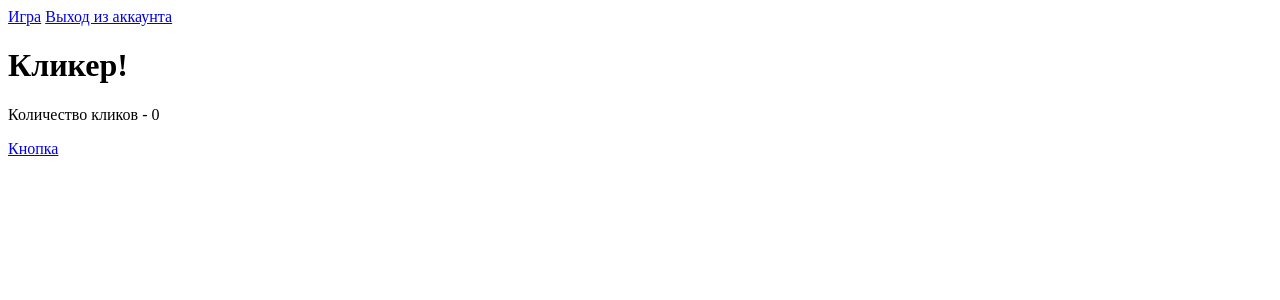
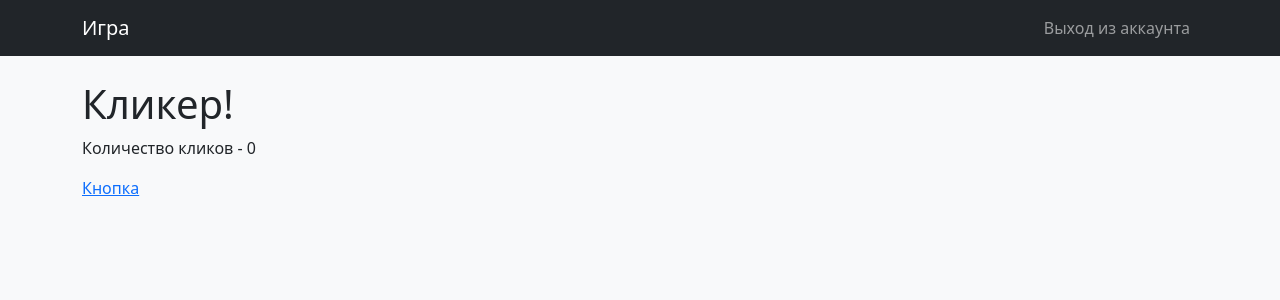
Before and after one commit to yural64/FlaskTrainingProject, a Flask app: page / in a window 1280 px wide. Shown: the top 300 px of the page. Run offline with Flask 3, Linux system fonts and the light colour scheme; the visitor is signed in with stand-in values (Sample User, id 1).

Commit message:
add Bootstrap for base.html

```diff
--- a/app/templates/base.html
+++ b/app/templates/base.html
@@ -2,34 +2,43 @@
 <html lang="en">
 <head>
     <meta charset="UTF-8">
+    <meta name="viewport" content="width=device-width, initial-scale=1">
     <title>Title</title>
+    <link href="https://cdn.jsdelivr.net/npm/bootstrap@5.3.0/dist/css/bootstrap.min.css" rel="stylesheet">
 </head>
-<body>
+<body class="bg-light">
 
-
-<nav>
-    <a href="{{ url_for('index') }}">Игра</a>
-    {% if current_user.is_authenticated %}
-        <a href="{{ url_for('logout') }}">Выход из аккаунта</a>
-    {% else %}
-        <a href="{{ url_for('login') }}">Вход в аккаунт</a>
-        <a href="{{ url_for('register') }}">Регистрация</a>
-    {% endif %}
+<nav class="navbar navbar-expand-lg navbar-dark bg-dark">
+    <div class="container">
+        <a class="navbar-brand" href="{{ url_for('index') }}">Игра</a>
+        <button class="navbar-toggler" type="button" data-bs-toggle="collapse" data-bs-target="#navbarNav" aria-controls="navbarNav" aria-expanded="false" aria-label="Toggle navigation">
+            <span class="navbar-toggler-icon"></span>
+        </button>
+        <div class="collapse navbar-collapse" id="navbarNav">
+            <ul class="navbar-nav ms-auto">
+                {% if current_user.is_authenticated %}
+                    <li class="nav-item"><a class="nav-link" href="{{ url_for('logout') }}">Выход из аккаунта</a></li>
+                {% else %}
+                    <li class="nav-item"><a class="nav-link" href="{{ url_for('login') }}">Вход в аккаунт</a></li>
+                    <li class="nav-item"><a class="nav-link" href="{{ url_for('register') }}">Регистрация</a></li>
+                {% endif %}
+            </ul>
+        </div>
+    </div>
 </nav>
 
-<div>
+<div class="container mt-4">
     {% with messages = get_flashed_messages(with_categories=true) %}
         {% if messages %}
-             {% for category, message in messages %}
-                 <div>{{ message }}</div>
-             {% endfor %}
+            {% for category, message in messages %}
+                <div class="alert alert-{{ category }}" role="alert">{{ message }}</div>
+            {% endfor %}
         {% endif %}
     {% endwith %}
 
-    {% block content %}
-
-    {% endblock %}
+    {% block content %}{% endblock %}
 </div>
 
+<script src="https://cdn.jsdelivr.net/npm/bootstrap@5.3.0/dist/js/bootstrap.bundle.min.js"></script>
 </body>
 </html>
--- a/main.py
+++ b/main.py
@@ -1,8 +1,8 @@
 from app import app, db
 from app.models import User
 
-with app.app_context():  # После первого запуска эту строку можно удалить
-    db.create_all()  # После первого запуска эту строку можно удалить
+# with app.app_context():  # После первого запуска эту строку можно удалить
+#    db.create_all()  # После первого запуска эту строку можно удалить
 
 if __name__ == '__main__':
     app.run(debug=True)
```
